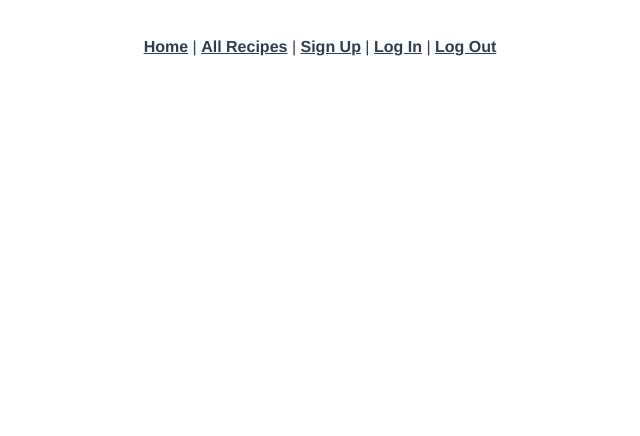
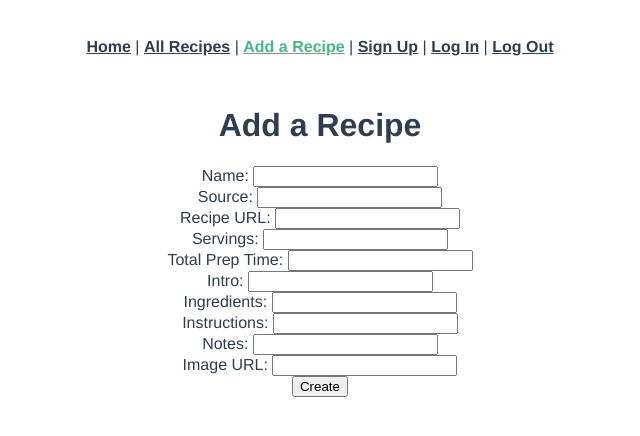
Before and after one commit to thewendels/recipespree_vue, a Vue app: page /recipes/new in a window 1280 px wide. Shown: the top 436 px of the page, without its empty margins (320-960 px from the left). Built offline with nearby package versions, Linux system fonts and the light colour scheme.

Commit message:
adds recipescreate.vue page, router,  and nav link

```diff
--- a/src/App.vue
+++ b/src/App.vue
@@ -3,6 +3,7 @@
     <div id="nav">
       <router-link to="/">Home</router-link> |
       <router-link to="/recipes">All Recipes</router-link> |
+      <router-link to="/recipes/new">Add a Recipe</router-link> |
       <router-link to="/signup">Sign Up</router-link> |
       <router-link to="/login">Log In</router-link> | <router-link to="/logout">Log Out</router-link>
     </div>
--- a/src/router/index.js
+++ b/src/router/index.js
@@ -2,6 +2,7 @@ import Vue from 'vue';
 import VueRouter from 'vue-router';
 import Home from '../views/Home.vue';
 import RecipesIndex from "../views/RecipesIndex.vue";
+import RecipesNew from "../views/RecipesNew.vue";
 import Signup from '../views/Signup.vue';
 import Login from "../views/Login.vue";
 import Logout from "../views/Logout.vue";
@@ -18,6 +19,11 @@ const routes = [
     path: '/recipes',
     name: 'recipes-index',
     component: RecipesIndex
+  },
+  {
+    path: '/recipes/new',
+    name: 'recipes-new',
+    component: RecipesNew
   },
   {
     path: '/signup',
--- a/src/views/Home.vue
+++ b/src/views/Home.vue
@@ -2,50 +2,7 @@
   <div class="home">
     <h1>Recipes</h1>
 
-    <h2>Add a Recipe</h2>
-    <div>
-      <div>
-        Name:
-        <input type="text" v-model="newName">
-      </div>
-      <div>
-        Source:
-        <input type="text" v-model="newSource">
-      </div>
-      <div>
-        Recipe URL:
-        <input type="text" v-model="newRecipeUrl">
-      </div>
-      <div>
-        Servings:
-        <input type="text" v-model="newServings">
-      </div>
-      <div>
-        Total Prep Time:
-        <input type="text" v-model="newTotalPrepTime">
-      </div>
-      <div>
-        Intro:
-        <input type="text" v-model="newIntro">
-      </div>
-      <div>
-        Ingredients:
-        <input type="text" v-model="newIngredients">
-      </div>
-      <div>
-        Instructions:
-        <input type="text" v-model="newInstructions">
-      </div>
-      <div>
-        Notes:
-        <input type="text" v-model="newNotes">
-      </div>
-      <div>
-        Image URL:
-        <input type="text" v-model="newImageUrl">
-      </div>
-    </div>
-    <button v-on:click="addRecipe()">Add</button>
+
 
     <dialog id="recipe-details">
       <form method="dialog">
--- /dev/null
+++ b/src/views/RecipesNew.vue
@@ -0,0 +1,102 @@
+<template>
+  <div class="recipes-new">
+    <h1>Add a Recipe</h1>
+    <form v-on:submit.prevent="createRecipe()">
+      <ul>
+        <li v-for="error in errors">{{ error }}</li>
+      </ul>
+      <div>
+        <div>
+          Name:
+          <input type="text" v-model="newName">
+        </div>
+        <div>
+          Source:
+          <input type="text" v-model="newSource">
+        </div>
+        <div>
+          Recipe URL:
+          <input type="text" v-model="newRecipeUrl">
+        </div>
+        <div>
+          Servings:
+          <input type="text" v-model="newServings">
+        </div>
+        <div>
+          Total Prep Time:
+          <input type="text" v-model="newTotalPrepTime">
+        </div>
+        <div>
+          Intro:
+          <input type="text" v-model="newIntro">
+        </div>
+        <div>
+          Ingredients:
+          <input type="text" v-model="newIngredients">
+        </div>
+        <div>
+          Instructions:
+          <input type="text" v-model="newInstructions">
+        </div>
+        <div>
+          Notes:
+          <input type="text" v-model="newNotes">
+        </div>
+        <div>
+          Image URL:
+          <input type="text" v-model="newImageUrl">
+        </div>
+      </div>
+      <input type="submit" value="Create" />
+    </form>
+  </div>
+</template>
+
+<script>
+import axios from "axios";
+export default {
+  data: function() {
+    return {
+      newName: "",
+      newSource: "",
+      newRecipeUrl: "",
+      newServings: "",
+      newTotalPrepTime: "",
+      newIntro: "",
+      newIngredients: "",
+      newInstructions: "",
+      newNotes: "",
+      newImageUrl: "",
+      errors: [],
+    };
+  },
+  created: function() {},
+  methods: {
+    createRecipe: function() {
+      var params = {
+        name: this.newName,
+        source: this.newSource,
+        recipe_url: this.newRecipeUrl,
+        servings: this.newServings,
+        total_prep_time: this.newTotalPrepTime,
+        intro: this.newIntro,
+        ingredients: this.newIngredients,
+        instructions: this.newInstructions,
+        notes: this.newNotes,
+        image_url: this.newImageUrl,
+      };
+
+      axios
+        .post("/api/recipes", params)
+        .then(response => {
+          console.log("recipes create", response.data);
+          this.$router.push("/recipes");
+        })
+        .catch(error => {
+          console.log("recipes create error", error.response);
+          this.errors = error.response.data.errors;
+        });
+    },
+  }
+}
+</script>
```
